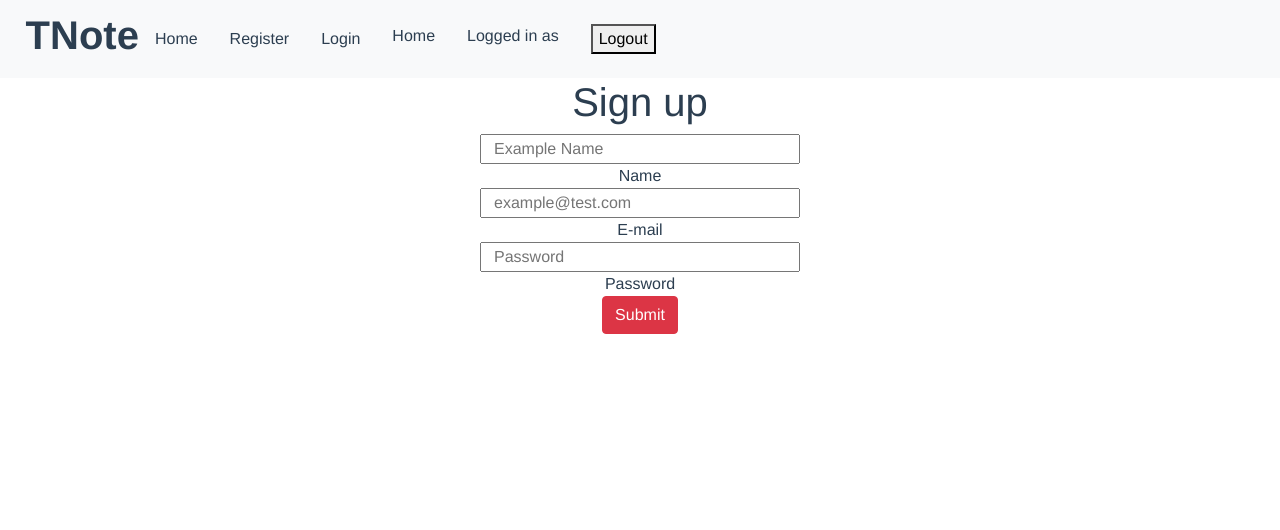
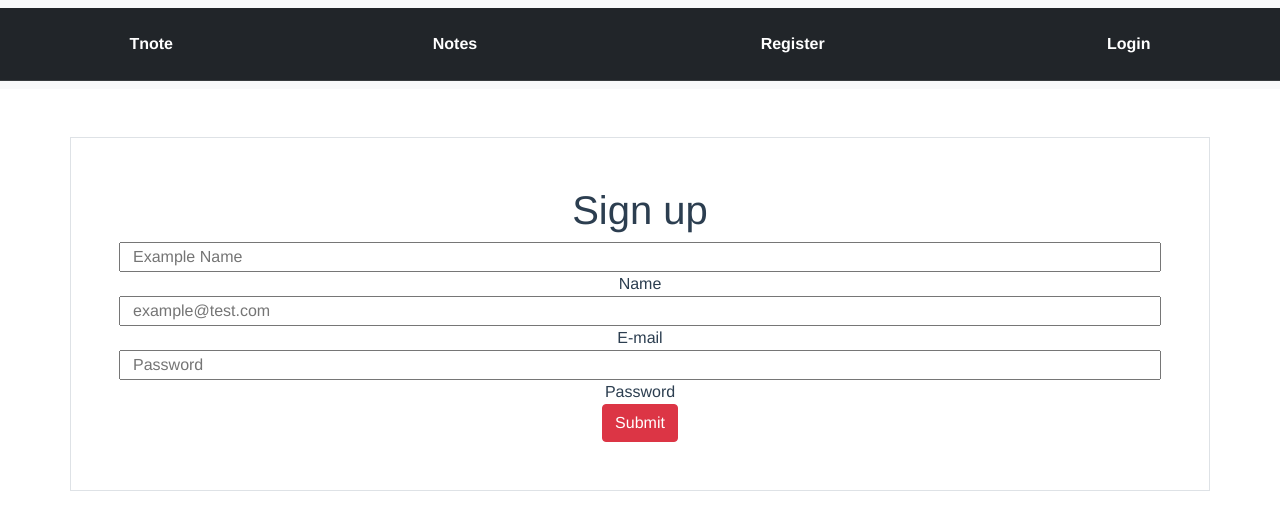
Before and after one commit to kekesibence/tnote-web, a Vue app: page /register in a window 1280 px wide. Shown: the top 530 px of the page. Built offline with nearby package versions, Linux system fonts and the light colour scheme.

Commit message:
navbar and state user work

```diff
--- a/src/components/Main.vue
+++ b/src/components/Main.vue
@@ -1,8 +1,6 @@
 <template>
-    <div class="main">
-    </div>
-    <div>
-        <router-view/>
+    <div class="main mt-5">
+        <router-view class="border"/>
     </div>
 </template>
 <script>
--- a/src/components/Navbar.vue
+++ b/src/components/Navbar.vue
@@ -1,41 +1,59 @@
  <template>
- <nav class="navbar navbar-expand-lg navbar-light bg-light">
-   <div class="collapse navbar-collapse" id="navbarNav">
-     <h1 id="navcim">TNote</h1>
-    <div>
-      <ul class="navbar-nav">
-      <li class="nav-item p-3">
-          <router-link style="text-decoration: none; color: inherit;" to="/">Home</router-link>
-      </li>
-      <li class="nav-item p-3">
-          <router-link style="text-decoration: none; color: inherit;" to="/register">Register</router-link>
-      </li>
-      <li class="nav-item p-3">
-          <router-link style="text-decoration: none; color: inherit;" to="/login">Login</router-link>
-      </li>
-    </ul>
-  </div>
-  <div>
-    <ul class="navbar-nav">
-    <li class="nav-item p-3">
-        <router-link style="text-decoration: none; color: inherit;" to="/">Home</router-link>
-    </li>
-    <li class="nav-item p-3">
-       <span>Logged in as </span>
-    </li>
-    <li class="nav-item p-3">
-        <button>Logout</button>
-    </li>
-    </ul>
-  </div>
+  <nav class="navbar navbar-expand-lg navbar-light bg-light" v-if="isLoggedIn">
+    <div class="collapse navbar-collapse" id="navbarNav">
+      <table class="table table-dark p-0">
+        <thead>
+          <tr>
+            <th scope="col "><p class="navbar-item p-3"><router-link style="text-decoration: none; color: inherit;" to="/">Tnote</router-link></p></th>
+            <th scope="col"><p class="navbar-item p-3"><router-link style="text-decoration: none; color: inherit;" to="/notes">Notes</router-link></p></th>
+            <th scope="col"><p class="navbar-item p-3" >Logged in as:  {{ user.name }} </p></th>
+            <th scope="col"><p class="navbar-item p-3" @click="logoutClick" >Logout</p></th>
+          </tr>
+        </thead>
+      </table>
 
-  </div>
-</nav>
+    </div>
+  </nav>
+  <nav class="navbar navbar-expand-lg navbar-light bg-light" v-else>
+    <div class="collapse navbar-collapse" id="navbarNav">
+      <table class="table table-dark p-0 m-0">
+        <thead>
+          <tr>
+            <th scope="col px-0"><p class="navbar-item p-3 mb-0"><router-link style="text-decoration: none; color: inherit;" to="/">Tnote</router-link></p></th>
+            <th scope="col px-0"><p class="navbar-item p-3 mb-0"><router-link style="text-decoration: none; color: inherit;" to="/notes">Notes</router-link></p></th>
+            <th scope="col px-0"><p class="navbar-item p-3 mb-0" ><router-link style="text-decoration: none; color: inherit;" to="/register">Register</router-link></p></th>
+            <th scope="col px-0"><p class="navbar-item p-3 mb-0" ><router-link style="text-decoration: none; color: inherit;" to="/login">Login</router-link></p></th>
+          </tr>
+        </thead>
+      </table>
+
+    </div>
+  </nav>
 </template>
 <script>
+import { useStore} from 'vuex'
+import { useRouter } from 'vue-router'
+import { computed } from 'vue'
+
 export default {
   name: 'Navbar',
-  components: { }
+  components: { },
+  setup() {
+    const store = useStore()
+    const router = useRouter()
+
+
+    const logoutClick = () => {
+      store.dispatch('logout')
+      router.push('/')
+    }
+
+    return {
+      logoutClick,
+      user: computed(() => store.getters.getUser),
+      isLoggedIn: computed(() => store.getters.isAuthenticated)
+    }
+  }
 }
 </script>
 
--- a/src/store/index.js
+++ b/src/store/index.js
@@ -4,12 +4,17 @@ import axios from 'axios'
 
 const store = createStore({
   state: {
-    user: null
+    user: null,
+    isAuthenticated: false
   },
   mutations: {
     setUser(state, payload) {
-      state.user = payload
+      state.user = payload,
       console.log("User state change:", state.user)
+    },
+    setIsAuthenticated(state, payload) {
+      state.isLoggedIn = payload
+      console.log("Logged In or Out")
     }
   },
   actions: {
@@ -25,11 +30,21 @@ const store = createStore({
       console.log('login')
       const { data } = await axios.post("login", { email, password}, { withCredentials: true, });
       axios.defaults.headers.common["Authorization"] = `Bearer ${data.token}`;
+      console.log(data)
+      if(data) {
+        context.commit('setUser', data.user.proxy.user)
+      }
+    },
+    async logout(context) {
+      console.log('logout')
 
-      if(data) {
-        context.commit('setUser', data.user)
-      }
-  }
+      const user = null;
+      context.commit("setUser", user);
+    }
+  },
+  getters: {
+    isAuthenticated: state => !!state.user,
+    getUser: (state) => state.user,
   }
 })
 
--- a/src/views/Home.vue
+++ b/src/views/Home.vue
@@ -1,7 +1,6 @@
 <template>
   <div class="home">
-    <h1>Tervezett projekt elkészülés: Április 14.</h1>
-    <h2>The logged in user: </h2>
+    <h2>Home</h2>
       <router-link style="text-decoration: none; color: inherit;" to="/notes">Check notes</router-link>
   </div>
 </template>
@@ -15,7 +14,7 @@ import { useStore} from 'vuex'
 export default {
   setup() {
     const store = useStore()
-
+    const user  = store.getters.getUser
 
   },
   name: 'Home',
--- a/src/views/Login.vue
+++ b/src/views/Login.vue
@@ -1,5 +1,5 @@
 <template>
-   <div class="container justify-content-center w-25">
+   <div class="container justify-content-center w-25 p-4">
     <main class="form-singin ">
       <form @submit.prevent="submit">
         <h1>Log in</h1>
@@ -15,7 +15,7 @@
         </div>
 
         <button class="btn btn-danger">Submit</button>
-        <p v-if="error"> {{ error }} </p>
+        <p v-if="error == true">Hiba</p>
       </form>
     </main>
   </div>
@@ -27,10 +27,12 @@ import { useRouter } from 'vue-router'
 import { useStore } from 'vuex'
 
 export default {
+  name: "Login",
+  components: {},
   setup() {
     const email = ref('')
     const password = ref('')
-    const error = ref(null);
+    let error = false
 
     const router = useRouter()
     const store = useStore()
@@ -42,11 +44,12 @@ export default {
           password: password.value
         })
         router.push('/')
-      } catch(err) {
-        error.value = err.value
+      } catch(er) {
+        error = true
+        console.log(error)
       }
     }
-    return { submit, email, password , error}
-  }
+    return { submit, email, password, error}
+  },
 }
 </script>
--- a/src/views/Register.vue
+++ b/src/views/Register.vue
@@ -1,6 +1,6 @@
 <template>
-   <div class="container justify-content-center w-25">
-    <main class="form-login">
+   <div class="container justify-content-center ml-1">
+    <main class="form-login p-5">
       <form @submit.prevent="submit">
         <h1>Sign up</h1>
 
```
